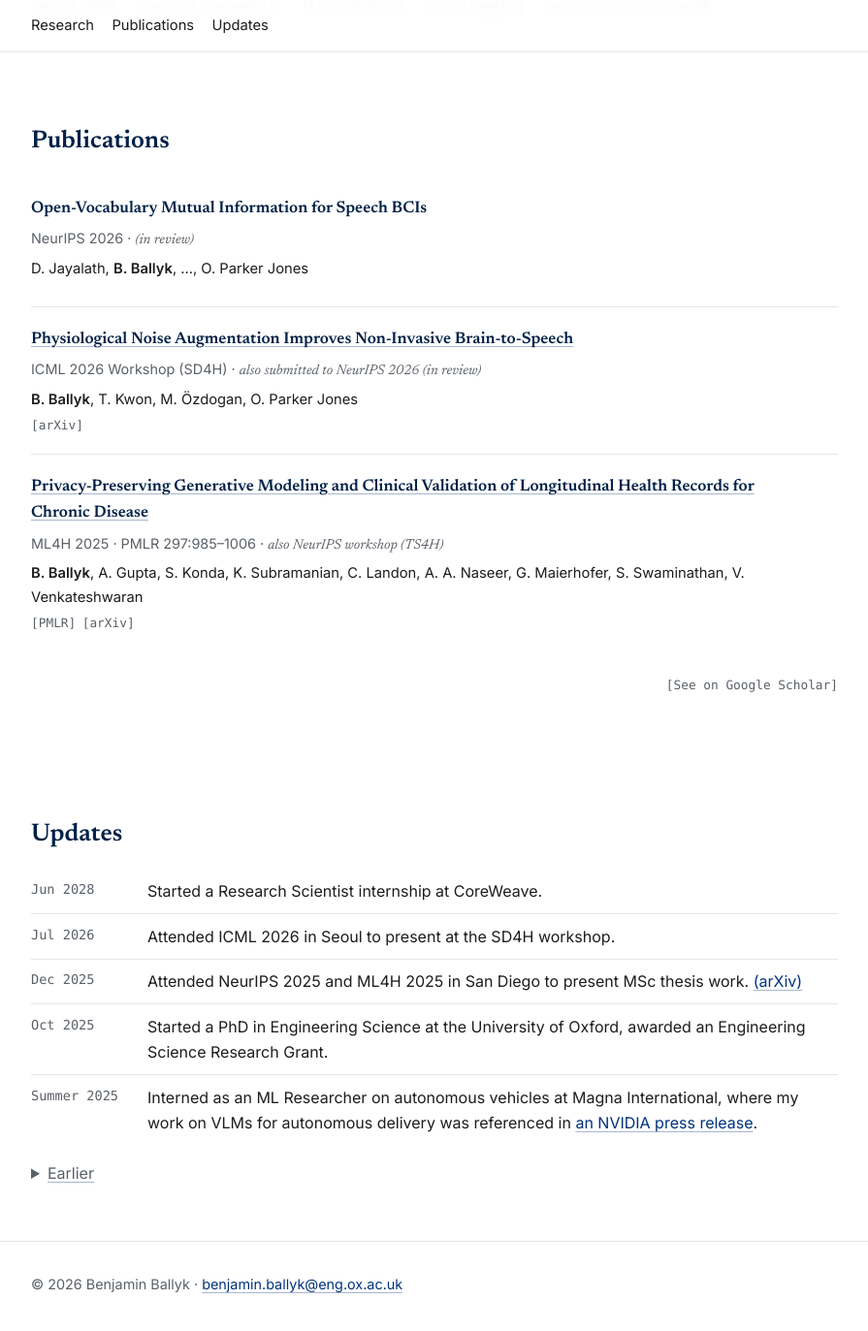
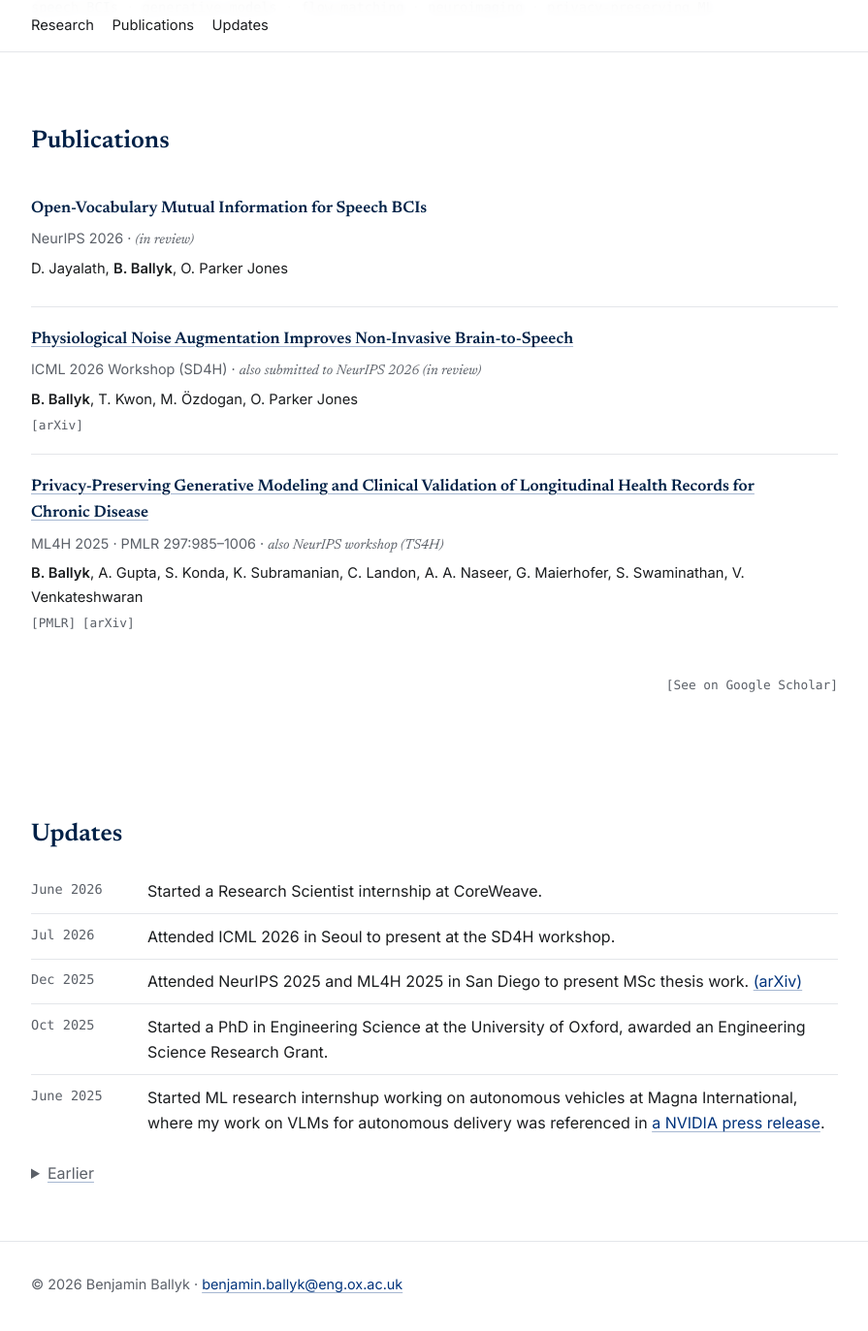
Before and after one commit to benballyk/benballyk.github.io, a Jekyll site: the page built from index.html, in a window 1280 px wide and 1400 px high, scrolled down 780 px. Shown: the top 1373 px of the window at 97% size, without its empty margins (192-1087 px from the left). Built offline with Jekyll 4.4.1, drawn with Linux system fonts in a browser that asks for light colours.

Commit message:
corrected author names

```diff
--- a/_data/news.yml
+++ b/_data/news.yml
@@ -1,4 +1,4 @@
-- date: "Jun 2028"
+- date: "June 2026"
   text: >-
     Started a Research Scientist internship at CoreWeave.
 
@@ -14,9 +14,9 @@
   text: >-
     Started a PhD in Engineering Science at the University of Oxford, awarded an Engineering Science Research Grant.
 
-- date: "Summer 2025"
+- date: "June 2025"
   text: >-
-    Interned as an ML Researcher on autonomous vehicles at Magna International, where my work on VLMs for autonomous delivery was referenced in <a href="https://nvidianews.nvidia.com/news/nvidia-opens-portals-to-world-of-robotics-with-new-omniverse-libraries-cosmos-physical-ai-models-and-ai-computing-infrastructure" target="_blank" rel="noopener noreferrer">an NVIDIA press release</a>.
+    Started ML research internshup working on autonomous vehicles at Magna International, where my work on VLMs for autonomous delivery was referenced in <a href="https://nvidianews.nvidia.com/news/nvidia-opens-portals-to-world-of-robotics-with-new-omniverse-libraries-cosmos-physical-ai-models-and-ai-computing-infrastructure" target="_blank" rel="noopener noreferrer">a NVIDIA press release</a>.
 
 - date: "2024"
   text: >-
--- a/_data/publications.yml
+++ b/_data/publications.yml
@@ -3,7 +3,6 @@
     - name: D. Jayalath
     - name: B. Ballyk
       me: true
-    - name: "…"
     - name: O. Parker Jones
   venue: "NeurIPS"
   year: "2026"
```
